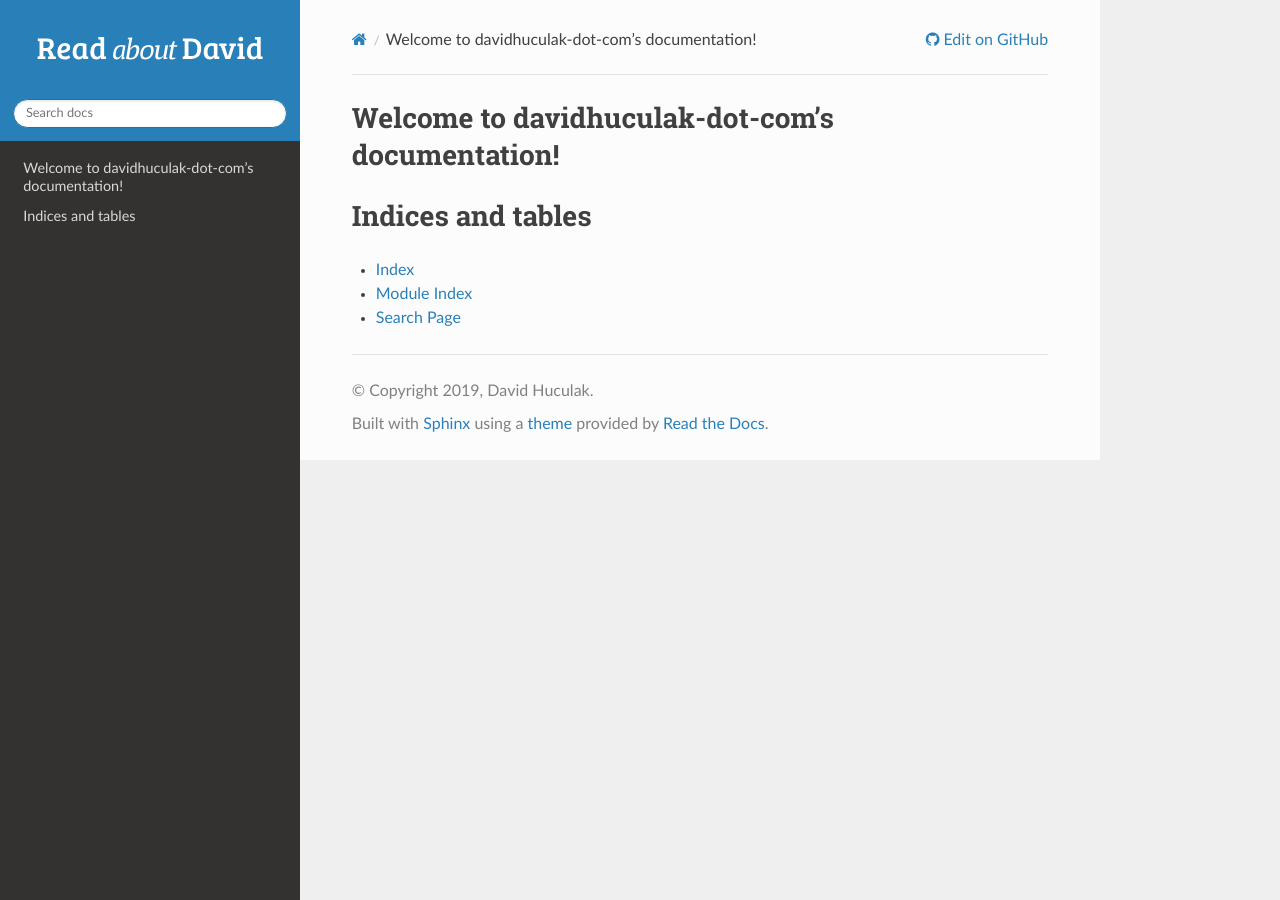
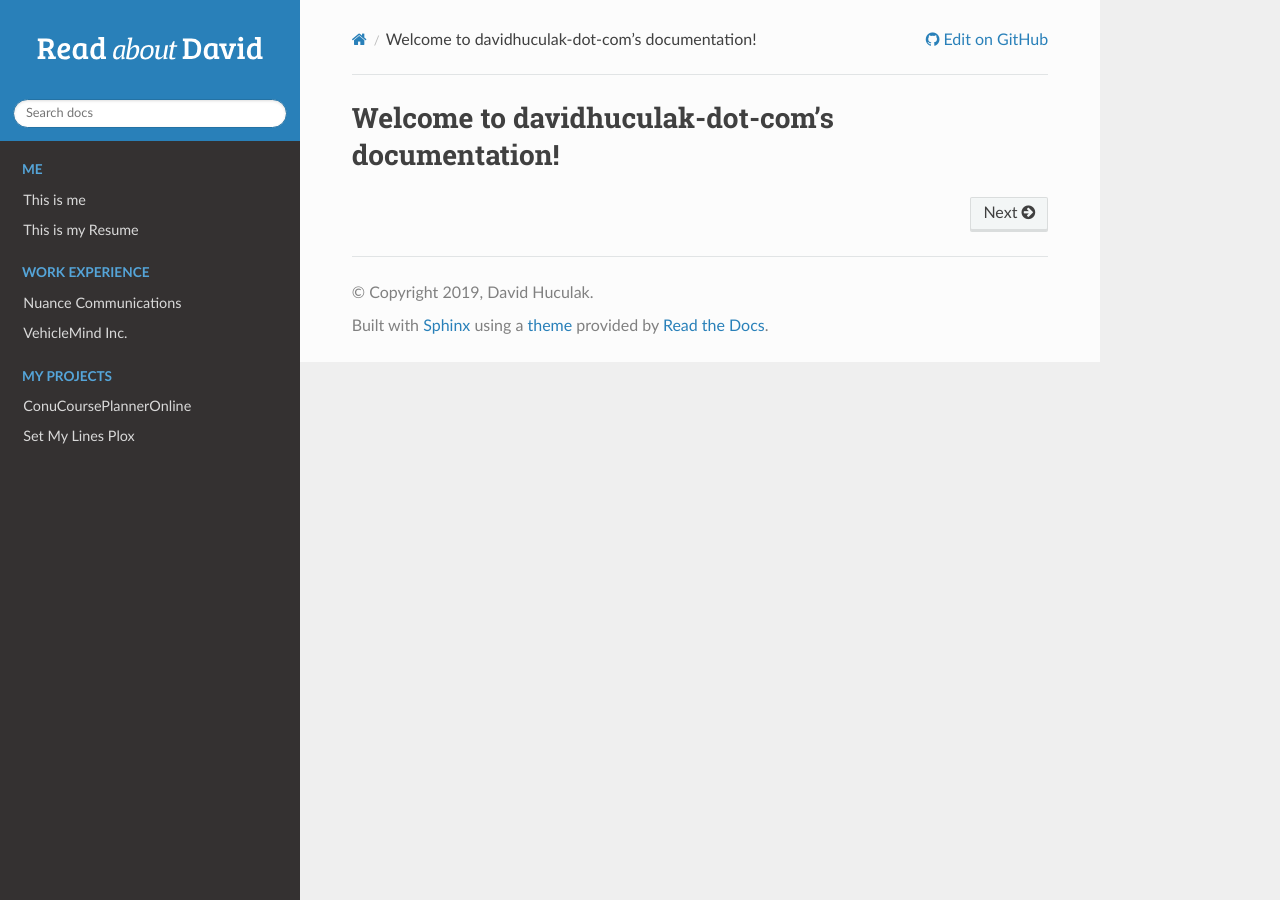
Before and after one commit to Davidster/davidhuculak-dot-com, a Sphinx documentation site: the page built from newDesign/source/index.rst, in a window 1280 px wide. Built offline with Sphinx 7.4.7 and the Read the Docs theme 2.0.0, drawn with Linux system fonts in a browser that asks for light colours.

Commit message:
added table of contents structure; add favicon

```diff
--- a/newDesign/source/conf.py
+++ b/newDesign/source/conf.py
@@ -72,6 +72,8 @@ pygments_style = 'sphinx'
 
 
 # -- Options for HTML output -------------------------------------------------
+
+html_favicon = '_static/favicon.ico'
 
 # The theme to use for HTML and HTML Help pages.  See the documentation for
 # a list of builtin themes.
--- /dev/null
+++ b/newDesign/source/experience/nuance.rst
@@ -0,0 +1,5 @@
+=====================
+Nuance Communications
+=====================
+
+heyyyyyyyyyyyyy
--- /dev/null
+++ b/newDesign/source/experience/vehiclemind.rst
@@ -0,0 +1,5 @@
+================
+VehicleMind Inc.
+================
+
+heyyyyyyyyyyyyy
--- a/newDesign/source/index.rst
+++ b/newDesign/source/index.rst
@@ -9,14 +9,22 @@ Welcome to davidhuculak-dot-com's documentation!
 ================================================
 
 .. toctree::
-   :maxdepth: 2
-   :caption: Contents:
+   :caption: Me
+   :hidden:
 
+   me/me
+   me/resume
 
+.. toctree::
+   :caption: Work Experience
+   :hidden:
 
-Indices and tables
-==================
+   experience/nuance
+   experience/vehiclemind
 
-* :ref:`genindex`
-* :ref:`modindex`
-* :ref:`search`
+.. toctree::
+   :caption: My Projects
+   :hidden:
+
+   projects/courseplanner
+   projects/setmylines
--- /dev/null
+++ b/newDesign/source/me/me.rst
@@ -0,0 +1,5 @@
+==========
+This is me
+==========
+
+heyyyyyyyyyyyyy
--- /dev/null
+++ b/newDesign/source/me/resume.rst
@@ -0,0 +1,5 @@
+=================
+This is my Resume
+=================
+
+heyyyyyyyyyyyyy
--- /dev/null
+++ b/newDesign/source/projects/courseplanner.rst
@@ -0,0 +1,5 @@
+=======================
+ConuCoursePlannerOnline
+=======================
+
+heyyyyyyyyyyyyy
--- /dev/null
+++ b/newDesign/source/projects/setmylines.rst
@@ -0,0 +1,5 @@
+=================
+Set My Lines Plox
+=================
+
+heyyyyyyyyyyyyy
```
Also changed, not shown: newDesign/source/_static/favicon.ico (added).
